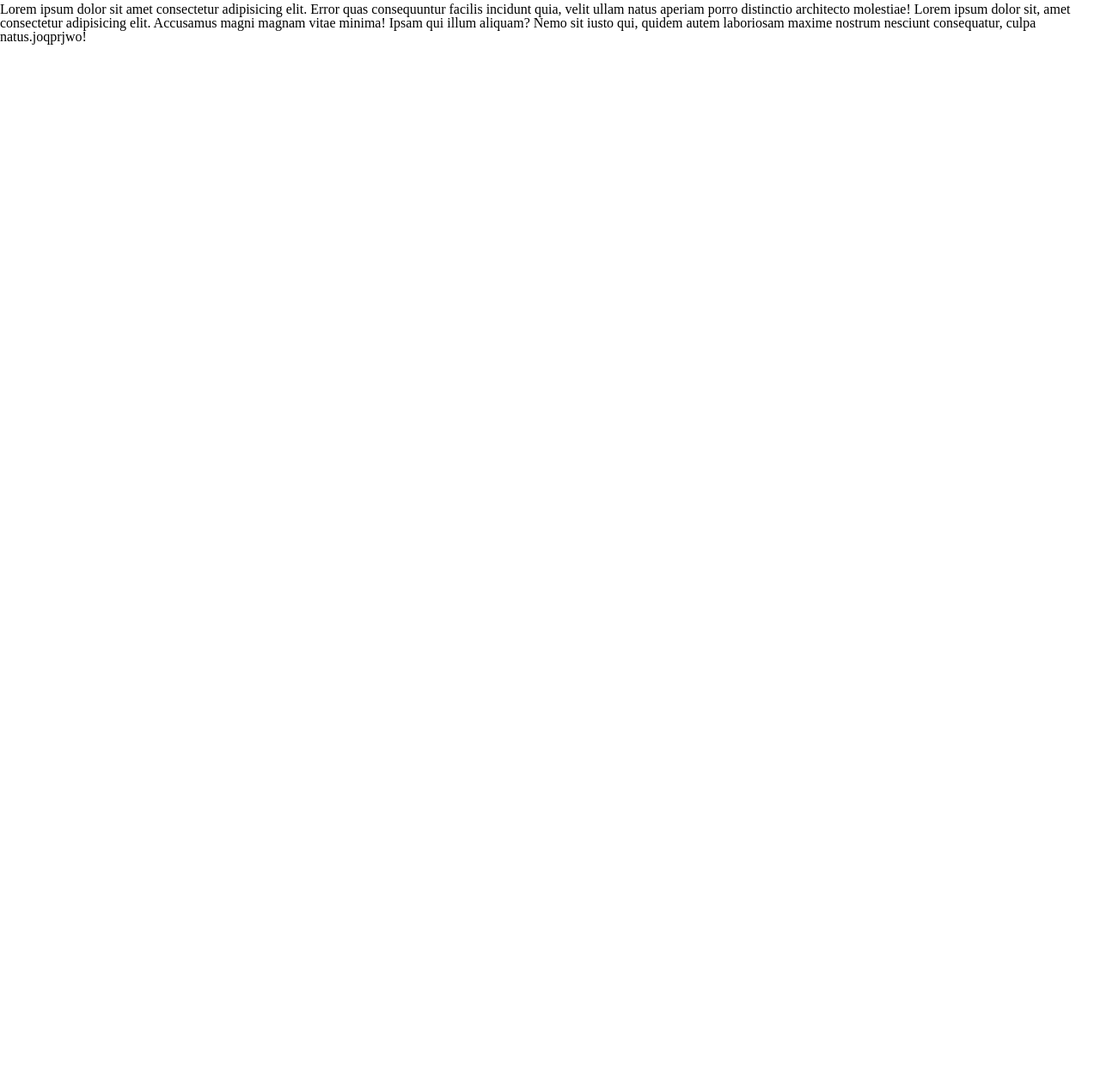
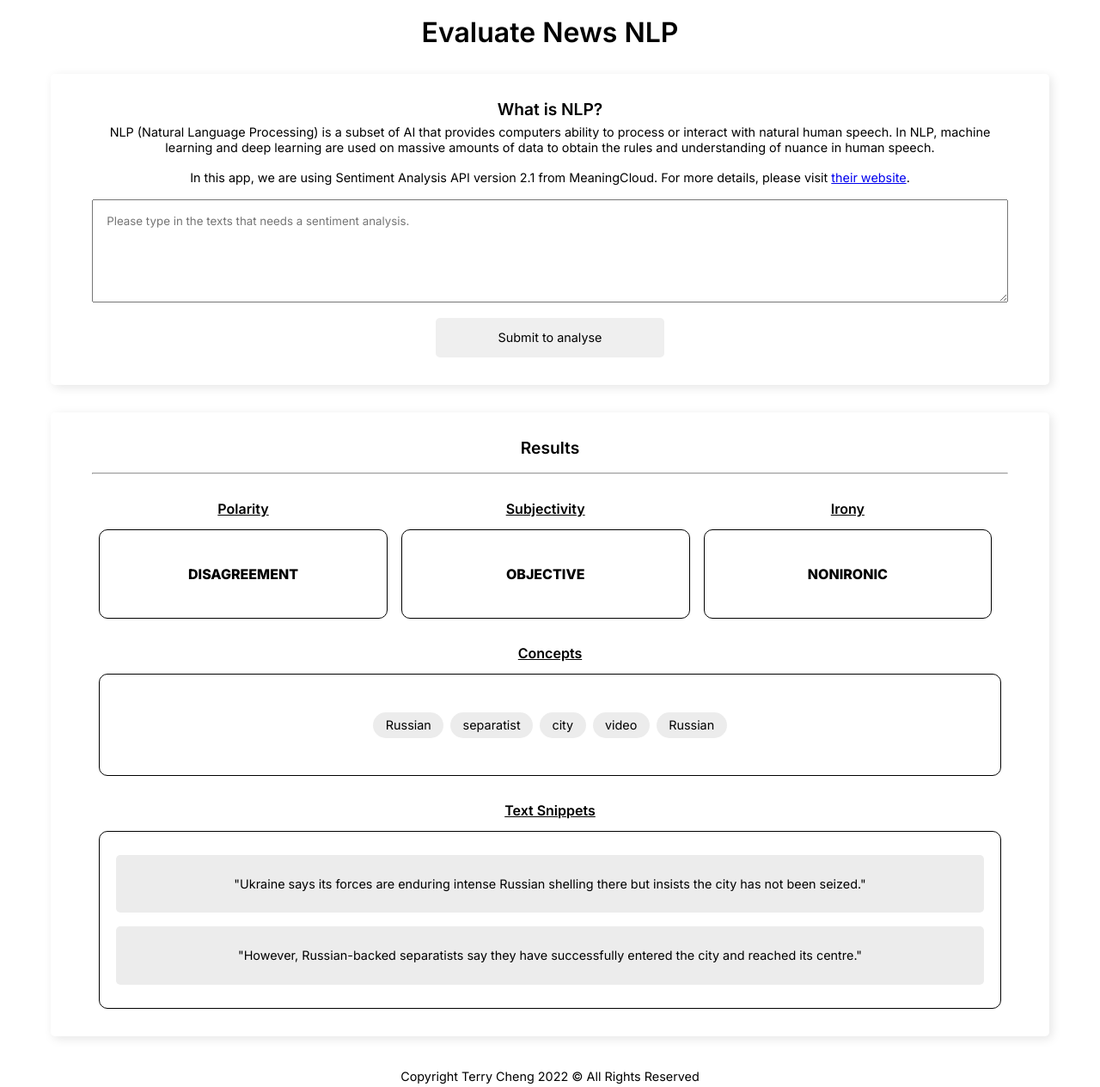
Before and after one commit to terryhycheng/evaluate-news-nlp, a website built with webpack: page src/client/html/index.html in a window 1280 px wide. Shown: the part 29-1294 px from the top of the page at 86% size. Before the commit the page ends 800 px from the top, so only its background shows below. Built offline with nearby package versions, Linux system fonts and the light colour scheme.

Commit message:
Layout Updated

```diff
--- a/package.json
+++ b/package.json
@@ -4,8 +4,9 @@
   "description": "",
   "main": "index.js",
   "scripts": {
-    "test": "echo \"Error: no test specified\" && exit 1",
-    "build-dev": "webpack-dev-server --open"
+    "test": "jest",
+    "build-dev": "webpack-dev-server --config webpack.dev.js --open",
+    "build-prod": "webpack --config webpack.prod.js"
   },
   "keywords": [],
   "author": "",
--- a/src/client/html/index.html
+++ b/src/client/html/index.html
@@ -6,21 +6,101 @@
     <meta name="viewport" content="width=device-width, initial-scale=1.0" />
     <title>Evaluate News NLP</title>
   </head>
-  <body>
-    <header></header>
-    <main>
-      <section>
-        <h1>Hello World!</h1>
-        <p>
-          Lorem ipsum dolor sit amet consectetur adipisicing elit. Error quas
-          consequuntur facilis incidunt quia, velit ullam natus aperiam porro
-          distinctio architecto molestiae! Lorem ipsum dolor sit, amet
-          consectetur adipisicing elit. Accusamus magni magnam vitae minima!
-          Ipsam qui illum aliquam? Nemo sit iusto qui, quidem autem laboriosam
-          maxime nostrum nesciunt consequatur, culpa natus.joqprjwo!
-        </p>
+  <body class="container">
+    <main class="box">
+      <section id="title">
+        <h1>Evaluate News NLP</h1>
+      </section>
+      <section class="card">
+        <div id="introduction">
+          <h2>What is NLP?</h2>
+          <p>
+            NLP (Natural Language Processing) is a subset of AI that provides
+            computers ability to process or interact with natural human speech.
+            In NLP, machine learning and deep learning are used on massive
+            amounts of data to obtain the rules and understanding of nuance in
+            human speech.
+            <br /><br />In this app, we are using Sentiment Analysis API version
+            2.1 from MeaningCloud. For more details, please visit
+            <a
+              href="https://learn.meaningcloud.com/developer/sentiment-analysis/2.1/doc/examples"
+              target="_blank"
+            >
+              their website</a
+            >.
+          </p>
+        </div>
+        <div id="form">
+          <textarea
+            name="entry"
+            id="entry"
+            placeholder="Please type in the texts that needs a sentiment analysis."
+          ></textarea>
+          <button type="submit" id="submit-btn">Submit to analyse</button>
+        </div>
+      </section>
+      <section class="card">
+        <h2>Results</h2>
+        <hr />
+        <div id="result-holder">
+          <div class="psc">
+            <div>
+              <h3>Polarity</h3>
+              <div class="box resultbox" id="polarity">
+                <h4>DISAGREEMENT</h4>
+              </div>
+            </div>
+            <div>
+              <h3>Subjectivity</h3>
+              <div class="box resultbox" id="subjectivity">
+                <h4>OBJECTIVE</h4>
+              </div>
+            </div>
+            <div>
+              <h3>Irony</h3>
+              <div class="box resultbox" id="irony">
+                <h4>NONIRONIC</h4>
+              </div>
+            </div>
+          </div>
+          <div class="cp">
+            <h3>Concepts</h3>
+            <div class="box resultbox" id="concepts">
+              <p>Russian</p>
+              <p>separatist</p>
+              <p>city</p>
+              <p>video</p>
+              <p>Russian</p>
+            </div>
+          </div>
+          <div class="ts">
+            <h3>Text Snippets</h3>
+            <div class="box resultbox" id="snippet">
+              <p>
+                "Ukraine says its forces are enduring intense Russian shelling
+                there but insists the city has not been seized."
+              </p>
+              <p>
+                "However, Russian-backed separatists say they have successfully
+                entered the city and reached its centre."
+              </p>
+            </div>
+          </div>
+        </div>
+        <div class="box resultbox" id="noEntry">No entry found.</div>
       </section>
     </main>
-    <footer></footer>
+    <footer class="box footer">
+      <p>Copyright Terry Cheng 2022 © All Rights Reserved</p>
+    </footer>
+    <script>
+      // Check that service workers are supported
+      if ("serviceWorker" in navigator) {
+        // Use the window load event to keep the page load performant
+        window.addEventListener("load", () => {
+          navigator.serviceWorker.register("./sw.js");
+        });
+      }
+    </script>
   </body>
 </html>
--- a/src/client/index.js
+++ b/src/client/index.js
@@ -1 +1,2 @@
 import "./styles/main.scss";
+import { add } from "./js/sum";
--- /dev/null
+++ b/src/client/js/sum.js
@@ -0,0 +1,3 @@
+export const add = (a, b) => {
+  return a + b;
+};
--- a/src/client/styles/_base.scss
+++ b/src/client/styles/_base.scss
@@ -1,5 +1,188 @@
-h1 {
-  color: red;
-  font-weight: 800;
-  font-size: 2rem;
+/* BASIC SETTING */
+//import mixins
+@use "./mixins" as *;
+
+//import Inter from Google Fonts
+@import url("https://fonts.googleapis.com/css2?family=Inter:wght@100;200;300;400;500;600;700;800;900&display=swap");
+
+//Set font to all elements
+:root {
+  @include for-mobile() {
+    font-size: 14px;
+  }
 }
+
+*,
+body {
+  font-family: "Inter", sans-serif;
+}
+
+/* BASIC SETTING end */
+
+//Select by Classes
+.container {
+  max-width: 1200px;
+  // border: 1px solid rebeccapurple;
+  min-height: 50vh;
+  margin: auto;
+}
+
+.box {
+  font-size: 1rem;
+  padding: 1.2rem;
+  display: flex;
+  flex-direction: column;
+  text-align: center;
+  justify-content: center;
+  // border: 1px solid red;
+
+  h1 {
+    font-size: 2rem;
+    font-weight: 600;
+  }
+
+  h2 {
+    font-size: 1.2rem;
+    font-weight: 600;
+    margin-bottom: 0.5rem;
+  }
+
+  p {
+    font-size: 0.9rem;
+    line-height: 1.1rem;
+  }
+
+  @include for-mobile() {
+    padding: 0.9rem;
+  }
+}
+
+.card {
+  // border: 1px solid black;
+  padding: 2rem 3rem;
+  border-radius: 5px;
+  box-shadow: 3px 3px 12px rgba($color: #000000, $alpha: 0.1);
+  margin-top: 2rem;
+
+  @include for-mobile() {
+    padding: 1.5rem 0.8rem;
+  }
+}
+
+.resultbox {
+  align-items: center;
+  height: 100%;
+  border: 1px solid black;
+  border-radius: 10px;
+  margin: 1rem 0.5rem;
+
+  h4 {
+    text-transform: capitalize;
+    font-weight: 800;
+  }
+}
+
+//Select by IDs
+#title {
+  margin-top: 2rem;
+}
+
+#entry {
+  width: 100%;
+  min-height: 15vh;
+  padding: 1rem;
+  margin: 1rem 0;
+}
+
+#result-holder {
+  margin: 2rem 0;
+  display: grid;
+  grid-gap: 4rem;
+  // grid-template-rows: 1fr 1fr;
+  grid-template-areas:
+    "psc"
+    "cp"
+    "ts";
+
+  h3 {
+    font-weight: 600;
+    text-decoration: underline;
+  }
+
+  .psc {
+    display: grid;
+    grid-template-columns: 33% 33% 33%;
+    grid-area: psc;
+
+    @include for-mobile() {
+      grid-template-columns: 100%;
+      gap: 3rem;
+    }
+  }
+
+  .ts {
+    grid-area: ts;
+  }
+}
+
+#concepts {
+  display: flex;
+  justify-content: center;
+  flex-direction: row;
+  flex-wrap: wrap;
+  gap: 0 0.5rem;
+  p {
+    display: inline-block;
+    background-color: rgb(236, 236, 236);
+    padding: 0.4rem 0.9rem;
+    border-radius: 999px;
+  }
+}
+
+#noEntry {
+  display: none;
+}
+
+#snippet {
+  p {
+    display: flex;
+    justify-content: center;
+    align-items: center;
+    background-color: rgb(236, 236, 236);
+    width: 100%;
+    padding: 0.8rem 0;
+    border-radius: 5px;
+    margin: 0.5rem 0;
+    height: 100%;
+  }
+}
+
+//Select by Tags
+hr {
+  width: 100%;
+  margin-top: 1.2rem;
+}
+
+textarea {
+  resize: vertical;
+  overflow: auto;
+}
+
+button {
+  min-width: 25%;
+  padding: 0.9rem 2rem;
+  font-size: 0.9rem;
+  border-radius: 5px;
+  cursor: pointer;
+  border: none;
+  transition: all 0.3s;
+
+  &:hover {
+    background-color: rgb(10, 16, 54);
+    color: white;
+  }
+
+  &:active {
+    transform: scale(0.9);
+  }
+}
--- /dev/null
+++ b/src/client/styles/_mixins.scss
@@ -0,0 +1,5 @@
+@mixin for-mobile {
+  @media (max-width: 900px) {
+    @content;
+  }
+}
```
Also changed, not shown: src/client/js/__test__/sum.test.js (added, +5 -0 lines), webpack.prod.js (added, +59 -0 lines), webpack.dev.js (renamed from webpack.config.js).
